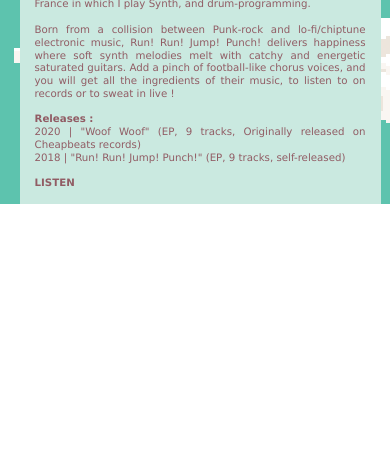
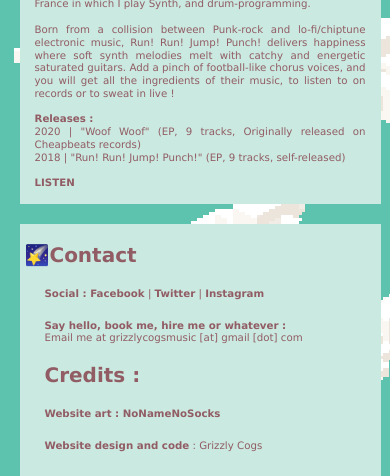
Before and after one commit to bwarembourg/grizzlycogs, a plain HTML site: page mobile.html in a window 390 px wide. Shown: the part 4259-4735 px from the top of the page. Before the commit the page ends 4463 px from the top, so only its background shows below. Drawn offline with Linux system fonts and the light colour scheme.

Commit message:
fix contacts mobile

```diff
--- a/mobile.html
+++ b/mobile.html
@@ -458,7 +458,7 @@
 		</div>
 	</div>
 
-	<!-- <div id="contact" class="content-mobile contact-mobile">
+	<div id="contact" class="content-mobile contact-mobile">
 		<h1>🌠Contact</h1>
 		<div class="contact-div"><strong>Social : </strong><a href="https://www.facebook.com/GrizzlyCogs" target="_blank">Facebook</a> | <a href="https://www.twitter.com/GrizzlyCogs" target="_blank">Twitter</a> | <a href="https://www.instagram.com/grizzlycogs/">Instagram</a></div>
 		<div class="contact-div"><strong>Say hello, book me, hire me or whatever : <br /></strong>Email me at grizzlycogsmusic [at] gmail [dot] com</div>
@@ -466,7 +466,7 @@
 		<div class="contact-div"><strong>Website art : </strong><a href="https://twitter.com/NoNameNoSocks" target="_blank">NoNameNoSocks</a></div>
 		<div class="contact-div"><strong>Website design and code</strong> : Grizzly Cogs</div>
   </div>
-   -->
+
   <!-- POPUP -->
   <div class="popup" id="popup">
     <div class="close-popup" onclick="closePopup()">
```
